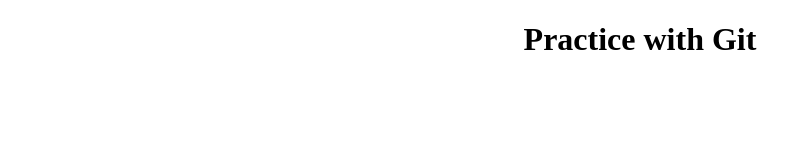
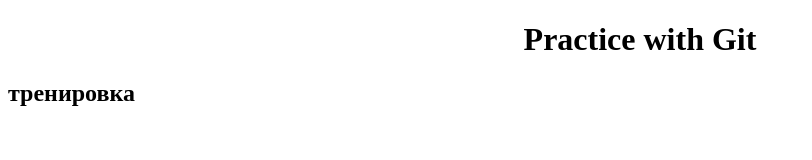
Before and after one commit to a4lexus/01_git_intro_02_09_2025, a plain HTML site: page index.html in a window 1280 px wide. Shown: the whole page, without its empty margins (0-812 px from the left). Drawn offline with Linux system fonts and the light colour scheme.

Commit message:
added comment

```diff
--- a/index.html
+++ b/index.html
@@ -8,5 +8,6 @@
 </head>
 <body>
     <h1>Practice with Git</h1>
+    <h2>тренировка</h2>
 </body>
 </html>
```
